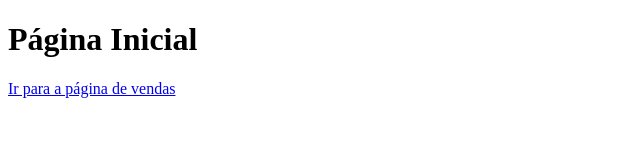
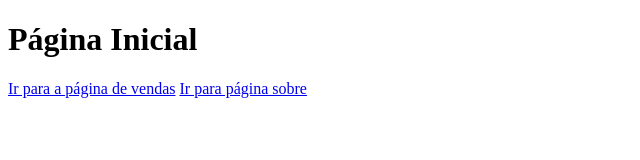
Before and after one commit to Zini9/aulagithub, a plain HTML site: page index.html in a window 1280 px wide. Shown: the whole page, without its empty margins (0-640 px from the left). Drawn offline with Linux system fonts and the light colour scheme.

Commit message:
Adicionado Link Index até Sobre

```diff
--- a/index.html
+++ b/index.html
@@ -10,5 +10,7 @@
 
 
     <a href="vendas.html">Ir para a página de vendas</a>
+
+    <a href="sobre.html">Ir para página sobre</a>
 </body>
 </html>
```
